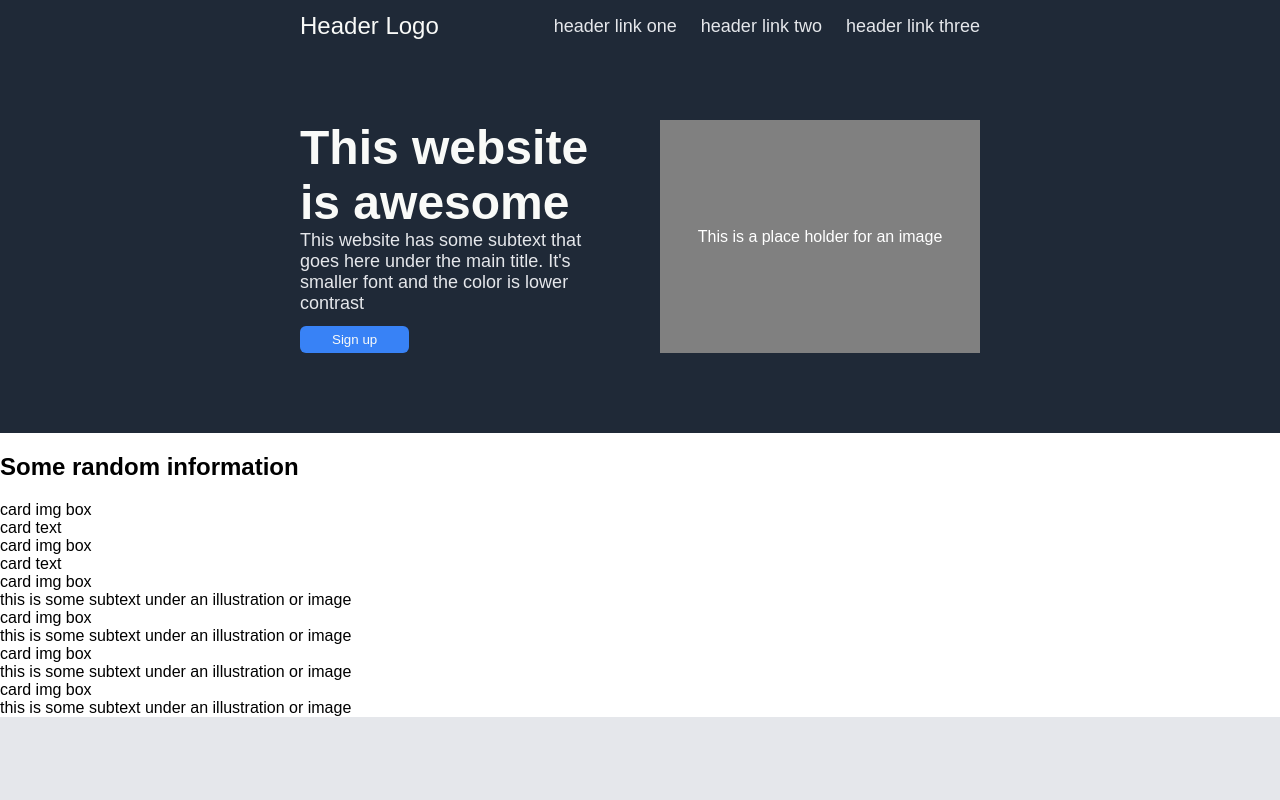
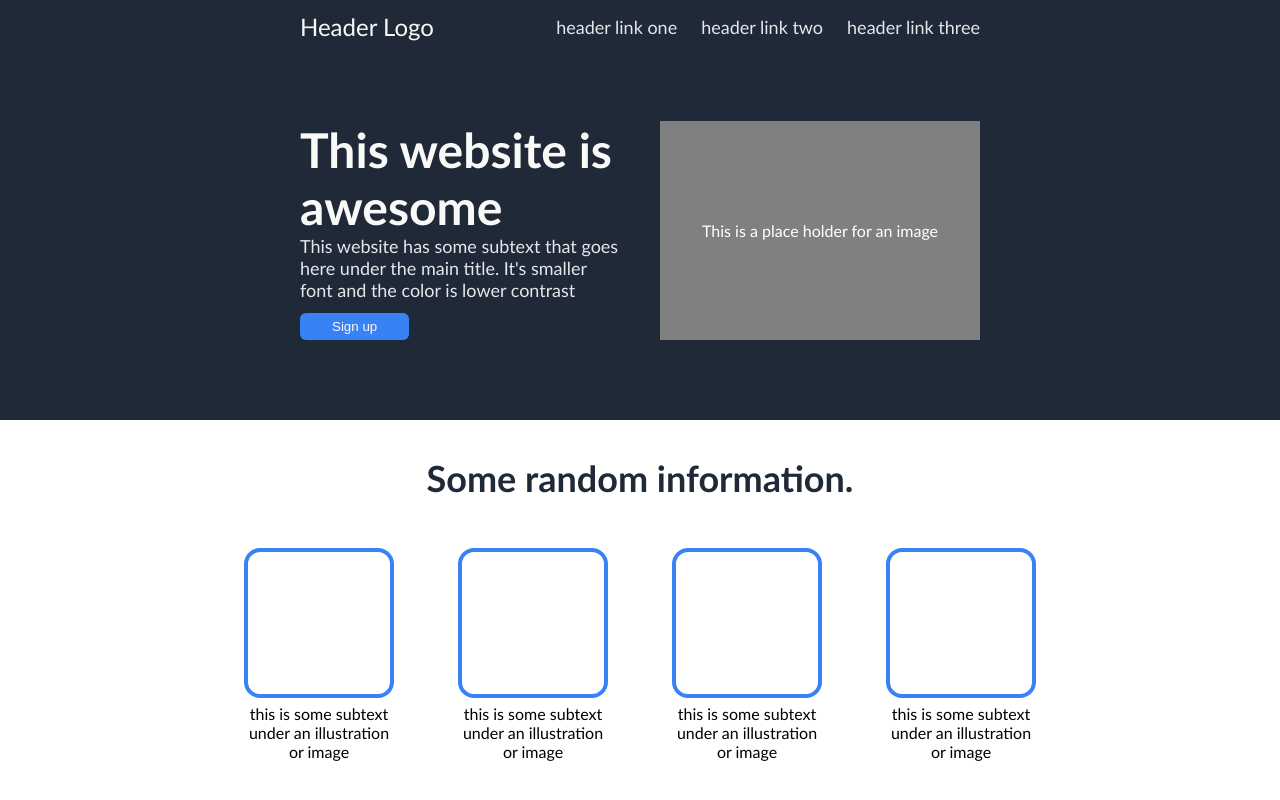
Before and after one commit to andrecosta90/landing-page, a plain HTML site: page index.html in a window 1280 px wide. Shown: the top 800 px of the page. Drawn offline with Linux system fonts and the light colour scheme.

Commit message:
Add CSS styling for 'INFO' section

```diff
--- a/index.html
+++ b/index.html
@@ -30,29 +30,10 @@
         </div>
     </div>
     <div class="info">
-        <div class="info-header">
-            <h2>Some random information</h2>
-        </div>
+        <p class="info-header">Some random information.</p>
         <div class="cards">
             <div class="card">
                 <div class="card-img">
-                    card img box
-                </div>
-                <div class="card-txt">
-                    card text
-                </div>
-            </div>
-            <div class="card">
-                <div class="card-img">
-                    card img box
-                </div>
-                <div class="card-txt">
-                    card text
-                </div>
-            </div>
-            <div class="card">
-                <div class="card-img">
-                    card img box
                 </div>
                 <div class="card-txt">
                     this is some subtext under an illustration or image
@@ -60,7 +41,6 @@
             </div>
             <div class="card">
                 <div class="card-img">
-                    card img box
                 </div>
                 <div class="card-txt">
                     this is some subtext under an illustration or image
@@ -68,7 +48,6 @@
             </div>
             <div class="card">
                 <div class="card-img">
-                    card img box
                 </div>
                 <div class="card-txt">
                     this is some subtext under an illustration or image
@@ -76,13 +55,11 @@
             </div>
             <div class="card">
                 <div class="card-img">
-                    card img box
                 </div>
                 <div class="card-txt">
                     this is some subtext under an illustration or image
                 </div>
             </div>
-
         </div>
     </div>
 
--- a/styles.css
+++ b/styles.css
@@ -4,7 +4,9 @@
 
 html {
     box-sizing: border-box;
-    font-family: Arial, Helvetica, sans-serif;
+    /* font-family: Arial, Helvetica, sans-serif; */
+    /* font-family: sans-serif; */
+    font-family: 'Gill Sans', 'Gill Sans MT', Calibri, 'Trebuchet MS', sans-serif
 }
 
 *,
@@ -15,6 +17,8 @@ html {
 
 body {
     min-height: 100vh;
+
+    max-height: 700px;
     display: flex;
     flex-direction: column;
     justify-content: space-between;
@@ -32,6 +36,7 @@ button {
     padding: 6px 32px;
 }
 
+/* Header/Hero Section */
 .header,
 .footer {
     background-color: #1f2937;
@@ -115,6 +120,54 @@ button {
     /* text-align: center; */
 }
 
+/* Info Section */
+.info {
+    padding: 36px 256px;
+    margin-bottom: 64px;
+    display: flex;
+    flex-direction: column;
+    align-items: center;
+    gap: 48px;
+    /* margin-top: 32px; */
+}
+
+.info-header {
+    font-size: 36px;
+    font-weight: 800;
+    color: #1f2937;
+}
+
+.cards {
+    display: flex;
+    /* flex-wrap: wrap; */
+    /* justify-content: space-around; */
+    gap: 64px;
+    /* flex: 1; */
+}
+
+.card {
+    display: flex;
+    flex-direction: column;
+    /* justify-content: space-evenly; */
+    align-items: center;
+    /* flex: 1; */
+    gap: 6px;
+
+}
+.card-img {
+    width: 150px;
+    height: 150px;
+    border: 4px solid #3882f6;
+    border-radius: 16px;
+}
+.card-txt {
+    width: 150px;
+    text-align: center;
+    text-wrap: wrap;
+}
+
+
+/* Quote Section */
 .iquote {
     background-color: #e5e7eb;
     padding: 128px 300px;
@@ -134,4 +187,7 @@ button {
 .iquote-txt-author {
     font-weight: bold;
     align-self: flex-end;
+    padding-right: 56px;
 }
+
+/* Footer Section */
```
